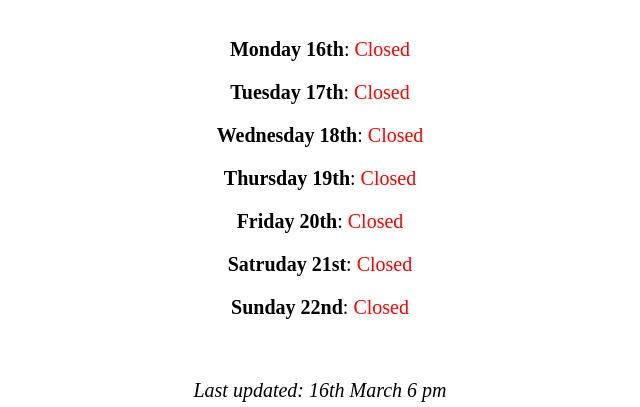
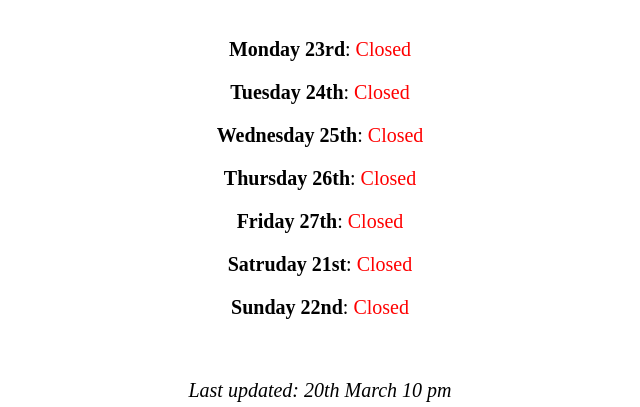
Before and after one commit to pineappleRevo/pineappleRevo.github.io, a plain HTML site: page index.html in a window 1280 px wide. Shown: the part 1171-1578 px from the top of the page, 320-960 px from the left. Drawn offline with Linux system fonts and the light colour scheme.

Commit message:
Update index.html

```diff
--- a/index.html
+++ b/index.html
@@ -36,16 +36,16 @@
 		<b>Opening days</b>
 	</div>
 	<div alt="situation" style="padding-top: 20px; font-size: 20px">
-		<p><b>Monday 16th</b>: 		<font color="red">Closed</font></p>
-		<p><b>Tuesday 17th</b>: 	<font color="red">Closed</font></p>
-		<p><b>Wednesday 18th</b>: 	<font color="red">Closed</font></p>
-		<p><b>Thursday 19th</b>: 	<font color="red">Closed</font></p>
-		<p><b>Friday 20th</b>: 		<font color="red">Closed</font></p>
+		<p><b>Monday 23rd</b>: 		<font color="red">Closed</font></p>
+		<p><b>Tuesday 24th</b>: 	<font color="red">Closed</font></p>
+		<p><b>Wednesday 25th</b>: 	<font color="red">Closed</font></p>
+		<p><b>Thursday 26th</b>: 	<font color="red">Closed</font></p>
+		<p><b>Friday 27th</b>: 		<font color="red">Closed</font></p>
 		<p><b>Satruday 21st</b>: 	<font color="red">Closed</font></p>
 		<p><b>Sunday 22nd</b>: 		<font color="red">Closed</font></p>
 	</div>
 	<div alt="update" style="padding-top: 40px; font-size: 20; width: 100%">
-		<i>Last updated: 16th March 6 pm</i>
+		<i>Last updated: 20th March 10 pm</i>
 	</div>
 </body>
 </html>
```
